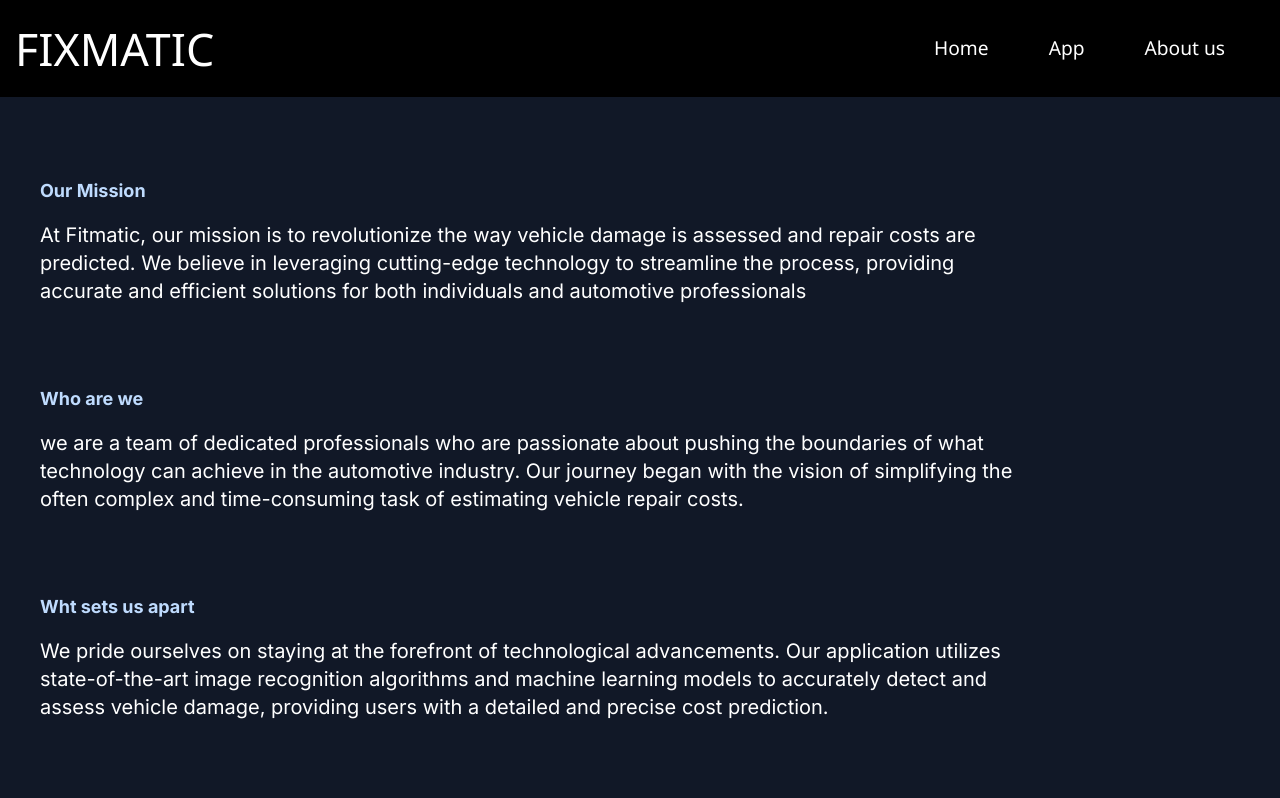
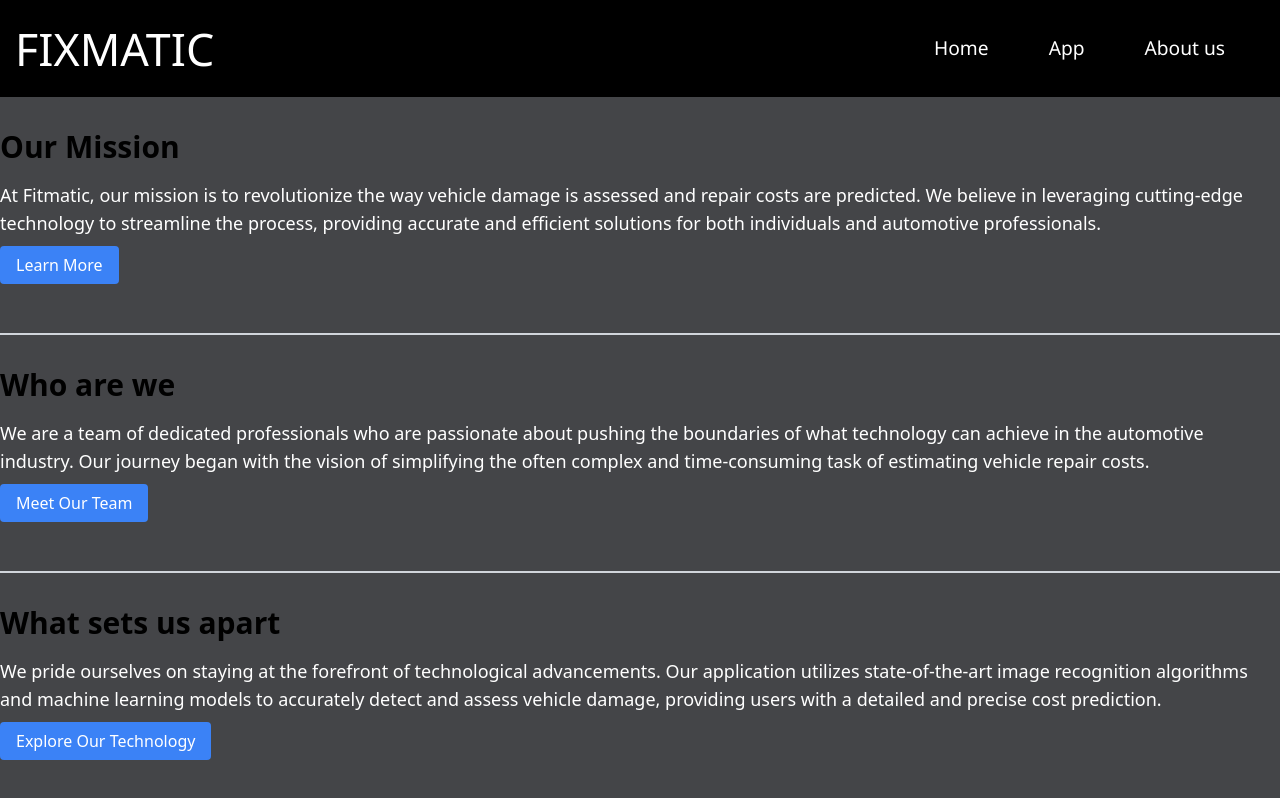
Before and after one commit to KaveeshaChan/SDGP-SE-37, a React (Vite) app in the folder SDGP-37/: page /aboutUs in a window 1280 px wide. Shown: the top 798 px of the page. Built offline with nearby package versions, Linux system fonts and the light colour scheme; a web font is replaced by a local one.

Commit message:
about us page

```diff
--- a/SDGP-37/src/App.jsx
+++ b/SDGP-37/src/App.jsx
@@ -11,7 +11,7 @@ function App() {
    <div>
    <Navbar/>
 
-   <div className="bg-gray-900 min-h-screen min-w-screen flex flex-col">
+   <div className="bg-gray-700 min-h-screen min-w-screen flex flex-col" style={{ backgroundColor: "#444548" }}>
    <Outlet/>
    </div>
    </div>
--- a/SDGP-37/src/pages/aboutUs.jsx
+++ b/SDGP-37/src/pages/aboutUs.jsx
@@ -1,27 +1,72 @@
 import Details from "../components/CompanyDetails/details";
+import { Link } from "react-router-dom"; // Import Link from react-router-dom for navigation
 
 function AboutUs() {
-
   return (
-      <>
-        <div>
-        <Details topic="Our Mission" description="At Fitmatic, our mission is to revolutionize the way vehicle damage
+    <div className="container mx-auto py-8">
+      {/* Section 1: Our Mission */}
+      <div className="border-b-2 border-gray-300 mb-8 pb-8">
+        <section className="mb-6">
+          <h2 className="text-3xl font-bold mb-4">Our Mission</h2>
+          <p className="text-lg text-white mb-4">
+            At Fitmatic, our mission is to revolutionize the way vehicle damage
             is assessed and repair costs are predicted. We believe in leveraging
             cutting-edge technology to streamline the process, providing accurate
-            and efficient solutions for both individuals and automotive professionals"/>
+            and efficient solutions for both individuals and automotive
+            professionals.
+          </p>
+          {/* Add a button to learn more */}
+          <Link
+            to="/mission"
+            className="bg-blue-500 text-white px-4 py-2 rounded hover:bg-blue-600 transition duration-300"
+          >
+            Learn More
+          </Link>
+        </section>
+      </div>
 
+      {/* Section 2: Who are we */}
+      <div className="border-b-2 border-gray-300 mb-8 pb-8">
+        <section className="mb-6">
+          <h2 className="text-3xl font-bold mb-4">Who are we</h2>
+          <p className="text-lg text-white mb-4">
+            We are a team of dedicated professionals who are passionate about
+            pushing the boundaries of what technology can achieve in the
+            automotive industry. Our journey began with the vision of simplifying
+            the often complex and time-consuming task of estimating vehicle
+            repair costs.
+          </p>
+          {/* Add a button to meet our team */}
+          <Link
+            to="/team"
+            className="bg-blue-500 text-white px-4 py-2 rounded hover:bg-blue-600 transition duration-300"
+          >
+            Meet Our Team
+          </Link>
+        </section>
+      </div>
 
-         <Details topic="Who are we" description="we are a team of dedicated professionals who are passionate about pushing
-              the boundaries of what technology can achieve in the automotive industry.
-              Our journey began with the vision of simplifying the often complex and time-consuming
-              task of estimating vehicle repair costs."/>
-
-          <Details topic="Wht sets us apart" description="We pride ourselves on staying at the forefront of technological advancements.
-                Our application utilizes state-of-the-art image recognition algorithms and machine
-                learning models to accurately detect and assess vehicle damage, providing users with
-                 a detailed and precise cost prediction."/>
+      {/* Section 3: What sets us apart */}
+      <div>
+        <section>
+          <h2 className="text-3xl font-bold mb-4">What sets us apart</h2>
+          <p className="text-lg text-white mb-4">
+            We pride ourselves on staying at the forefront of technological
+            advancements. Our application utilizes state-of-the-art image
+            recognition algorithms and machine learning models to accurately
+            detect and assess vehicle damage, providing users with a detailed and
+            precise cost prediction.
+          </p>
+          {/* Add a button to explore our technology */}
+          <Link
+            to="/technology"
+            className="bg-blue-500 text-white px-4 py-2 rounded hover:bg-blue-600 transition duration-300"
+          >
+            Explore Our Technology
+          </Link>
+        </section>
       </div>
-      </>
+    </div>
   );
 }
 
--- a/SDGP-37/src/pages/homePage.jsx
+++ b/SDGP-37/src/pages/homePage.jsx
@@ -1,4 +1,4 @@
-import Img1 from "../assets/img.jpg";
+import Img1 from "../assets/img1.jpg";
 
 function HomePage() {
     return (
@@ -22,7 +22,7 @@ function HomePage() {
                         </a>
                     </div>
                     <div>
-                        <img src={Img1} className="sm:h-96 sm:w-500 sm:pl-6 mt-8" alt="Vehicle Damage" />
+                        <img src={Img1} className="sm:h-auto sm:w-full sm:pl-6 mt-8" alt="Vehicle Damage" /> {/* Set height to auto to maintain aspect ratio */}
                     </div>
                 </div>
             </div>
```
Also changed, not shown: SDGP-37/src/assets/img1.jpg (added). Lines whose indentation alone changed are shown as unchanged.
